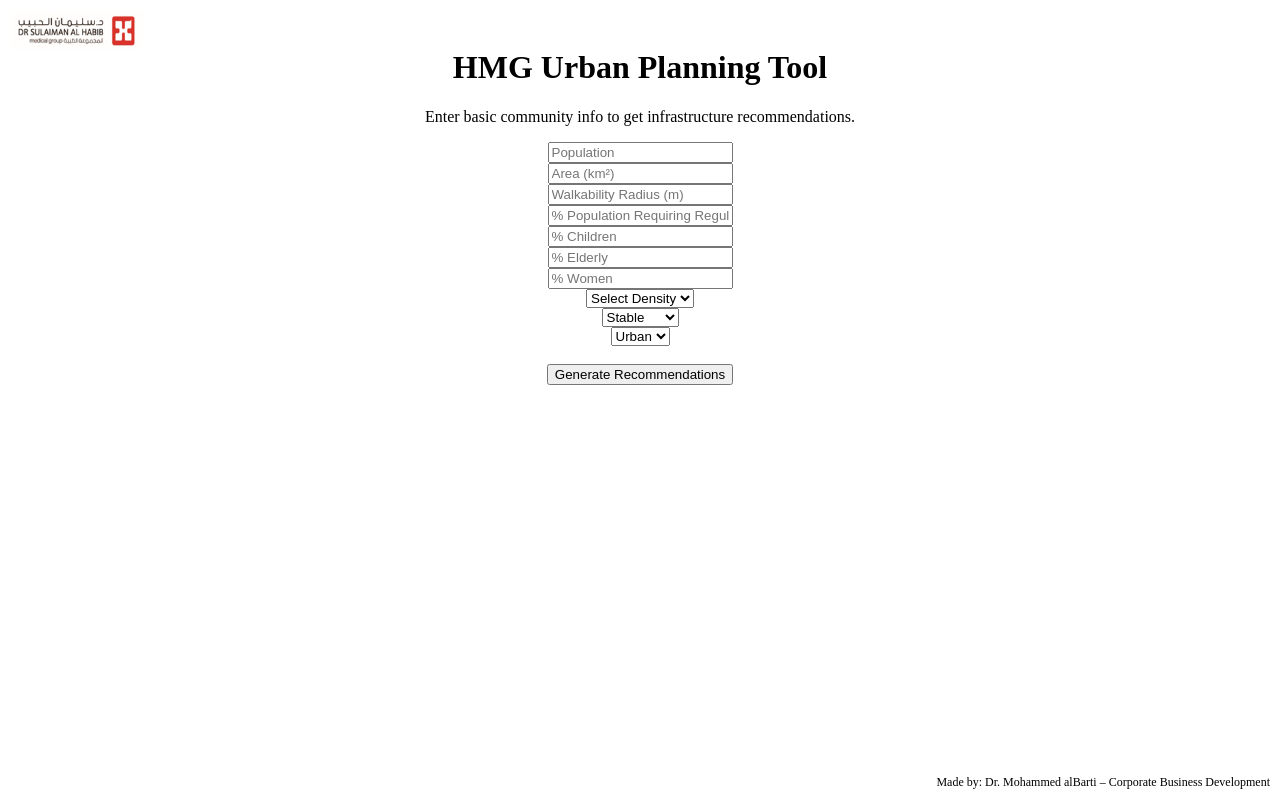
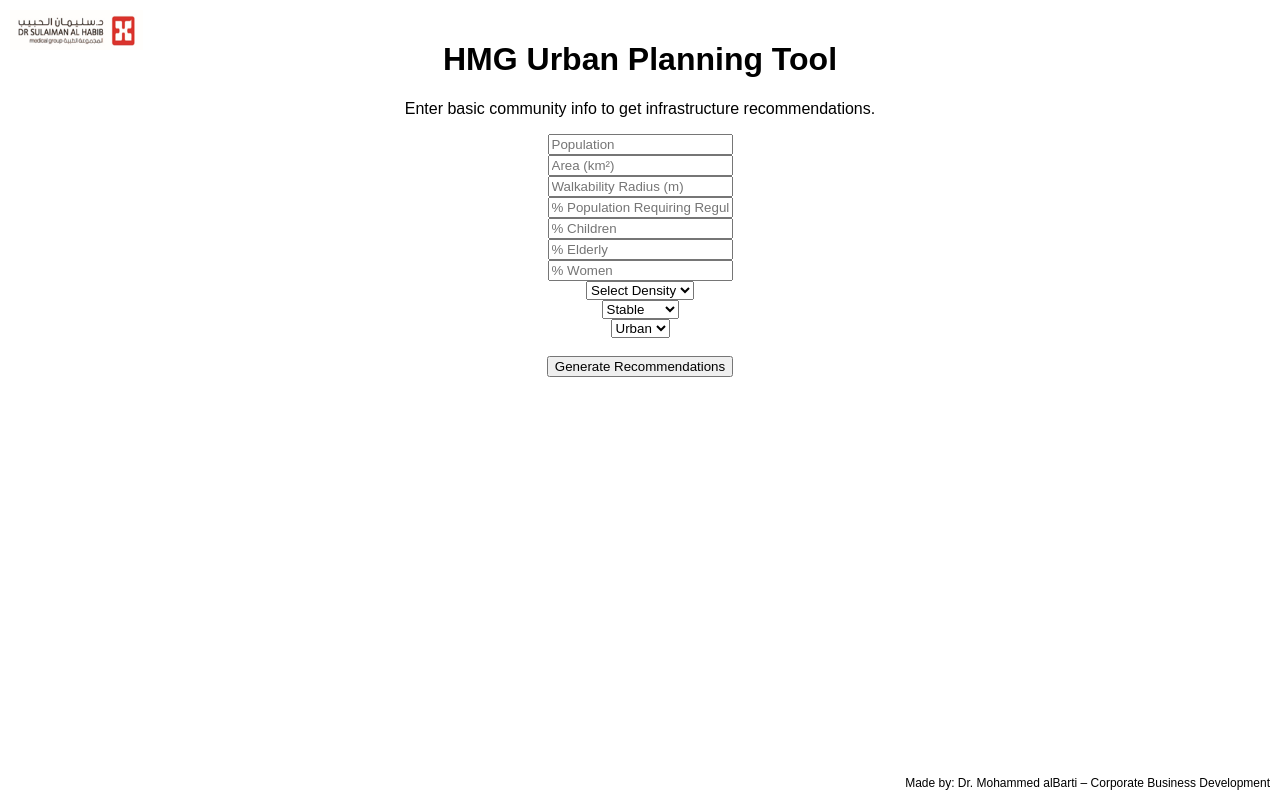
Before and after one commit to mohammedbarti/hmg-urban-tool-v2, a Next.js app: page / in a window 1280 px wide. Built offline with nearby package versions, Linux system fonts and the light colour scheme.

Commit message:
Create layout.tsx

```diff
--- /dev/null
+++ b/app/layout.tsx
@@ -0,0 +1,12 @@
+export const metadata = {
+  title: 'HMG Urban Planning Tool',
+  description: 'Healthcare infrastructure planning for urban communities',
+};
+
+export default function RootLayout({ children }: { children: React.ReactNode }) {
+  return (
+    <html lang="en">
+      <body style={{ margin: 0, fontFamily: 'Arial, sans-serif' }}>{children}</body>
+    </html>
+  );
+}
```
